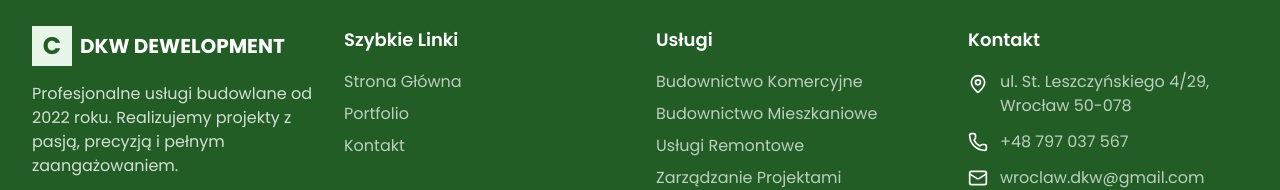
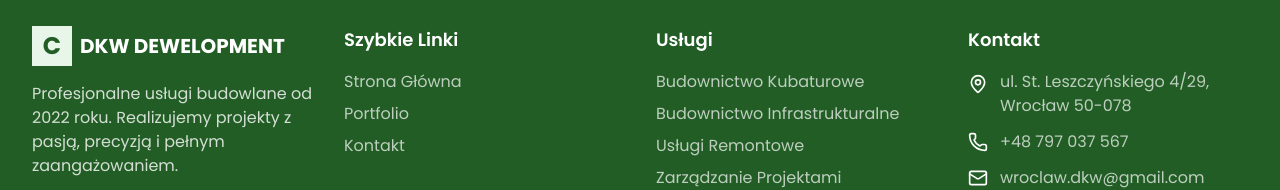
Before and after one commit to DKW2026/DKW-Dewelopment, a Next.js app: page / in a window 1280 px wide. Shown: the part 2562-2752 px from the top of the page. Built offline with nearby package versions, Linux system fonts and the light colour scheme.

Commit message:
feat: update service titles in Footer and Home components for accuracy

```diff
--- a/app/components/Footer.tsx
+++ b/app/components/Footer.tsx
@@ -45,8 +45,8 @@ export default function Footer() {
           <div>
             <h3 className="text-lg font-semibold mb-4">Usługi</h3>
             <ul className="space-y-2 text-primary-foreground/70">
-              <li>Budownictwo Komercyjne</li>
-              <li>Budownictwo Mieszkaniowe</li>
+              <li>Budownictwo Kubaturowe</li>
+              <li>Budownictwo Infrastrukturalne</li>
               <li>Usługi Remontowe</li>
               <li>Zarządzanie Projektami</li>
             </ul>
--- a/app/page.tsx
+++ b/app/page.tsx
@@ -16,12 +16,12 @@ export default function Home() {
   const services = [
     {
       icon: Building2,
-      title: 'Budownictwo Komercyjne',
+      title: 'Budownictwo Kubaturowe',
       description: 'Wielkoskalowe projekty komercyjne realizowane z precyzją i wydajnością',
     },
     {
       icon: Users,
-      title: 'Budownictwo Mieszkaniowe',
+      title: 'Budownictwo Infrastrukturalne',
       description: 'Tworzymy wymarzone domy z dbałością o każdy szczegół',
     },
     {
```
